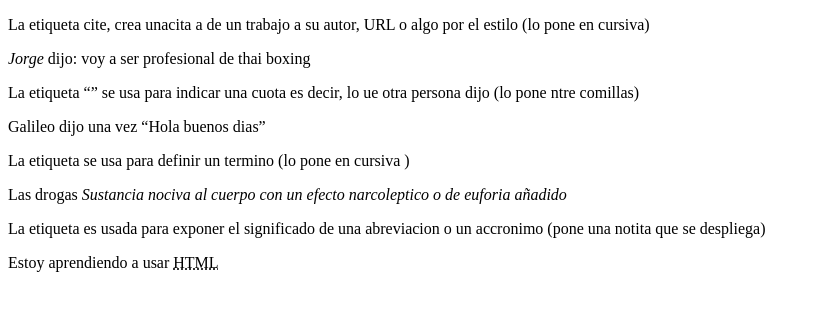
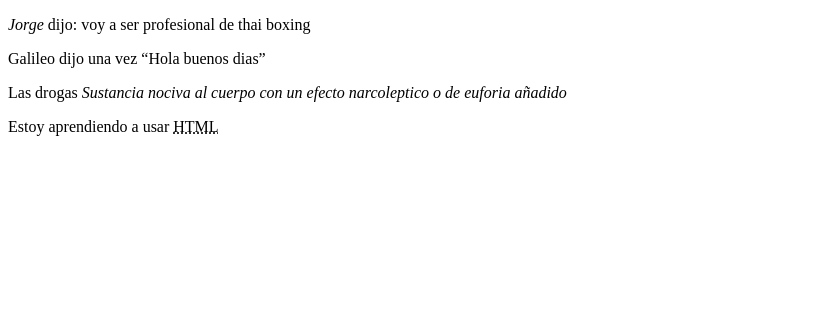
Before and after one commit to arranzjorge/PRACTICA_3.6, a plain HTML site: page index.html in a window 1280 px wide. Shown: the whole page, without its empty margins (0-820 px from the left). Drawn offline with Linux system fonts and the light colour scheme.

Commit message:
12/1/23 13:29

```diff
--- a/index.html
+++ b/index.html
@@ -8,16 +8,16 @@
     <link rel="stylesheet" href="style.css">
 </head>
 <body>
-   <p> La etiqueta cite, crea unacita a de un trabajo a su autor, URL o algo por el estilo (lo pone en cursiva) </p>
+    <!-- La etiqueta cite, crea unacita a de un trabajo a su autor, URL o algo por el estilo (lo pone en cursiva) -->
     <p><cite>Jorge</cite> dijo: voy a ser profesional de thai boxing</p>
 
-    <p>La etiqueta <q></q> se usa para indicar una cuota es decir, lo ue otra persona dijo (lo pone ntre comillas)</p>
+    <!-- La etiqueta <q></q> se usa para indicar una cuota es decir, lo ue otra persona dijo (lo pone ntre comillas)-->
     <p>Galileo dijo una vez <q>Hola buenos dias</q></p>
 
-    <p>La etiqueta <dfn></dfn> se usa para definir un termino (lo pone en cursiva )</p>
+    <!-- La etiqueta <dfn></dfn> se usa para definir un termino (lo pone en cursiva ) -->
     <p>Las drogas <dfn>Sustancia nociva al cuerpo con un efecto narcoleptico o de euforia añadido</dfn></p>
 
-    <p>La etiqueta <abbr title=""></abbr> es usada para exponer el significado de una abreviacion o un accronimo (pone una notita que se despliega) </p>
+    <!-- La etiqueta <abbr title=""></abbr> es usada para exponer el significado de una abreviacion o un accronimo (pone una notita que) -->
     <p>Estoy aprendiendo a usar <abbr title="Hypertext Markup Languge">HTML</abbr></p>
 
 </body>
```
